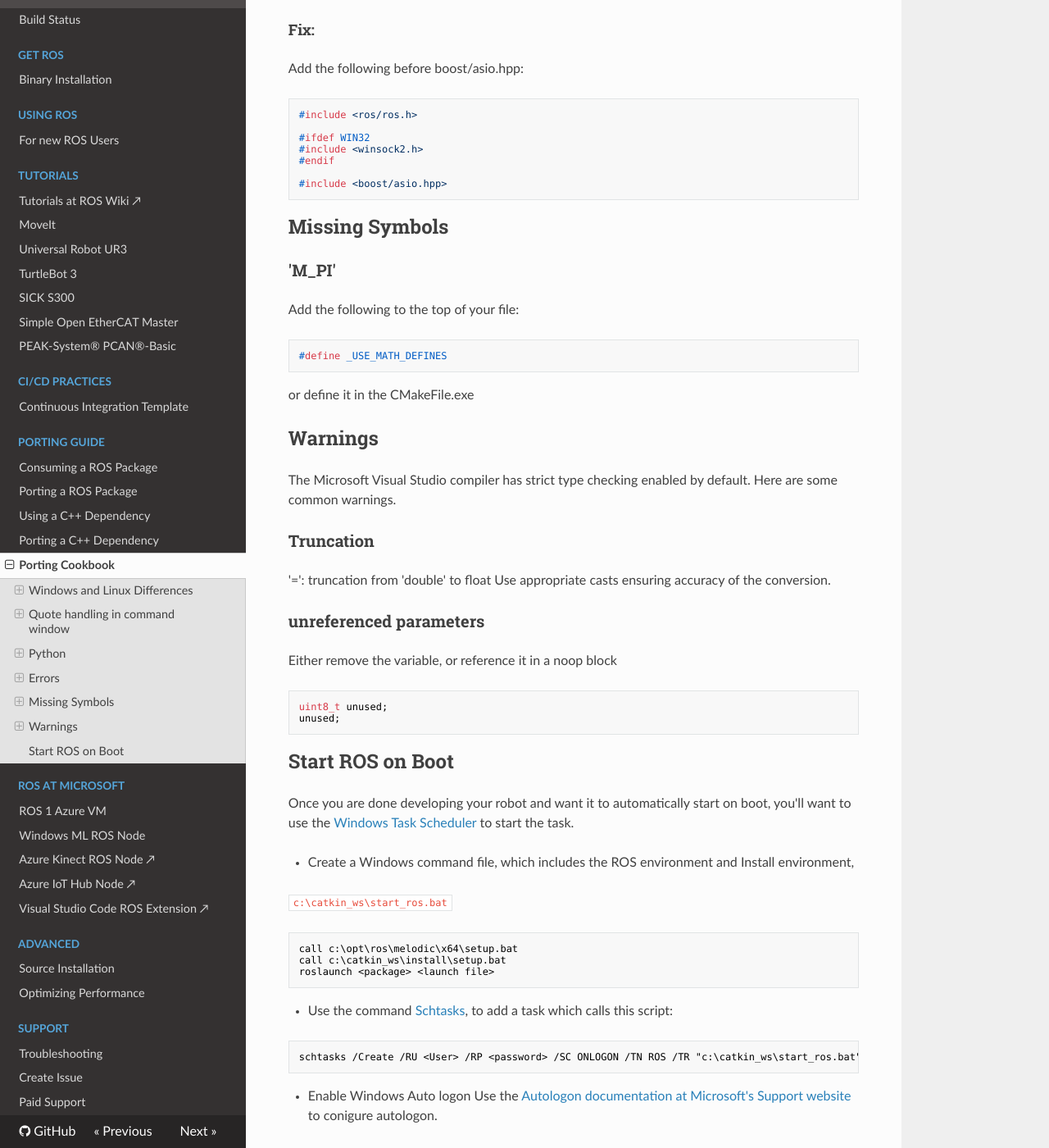
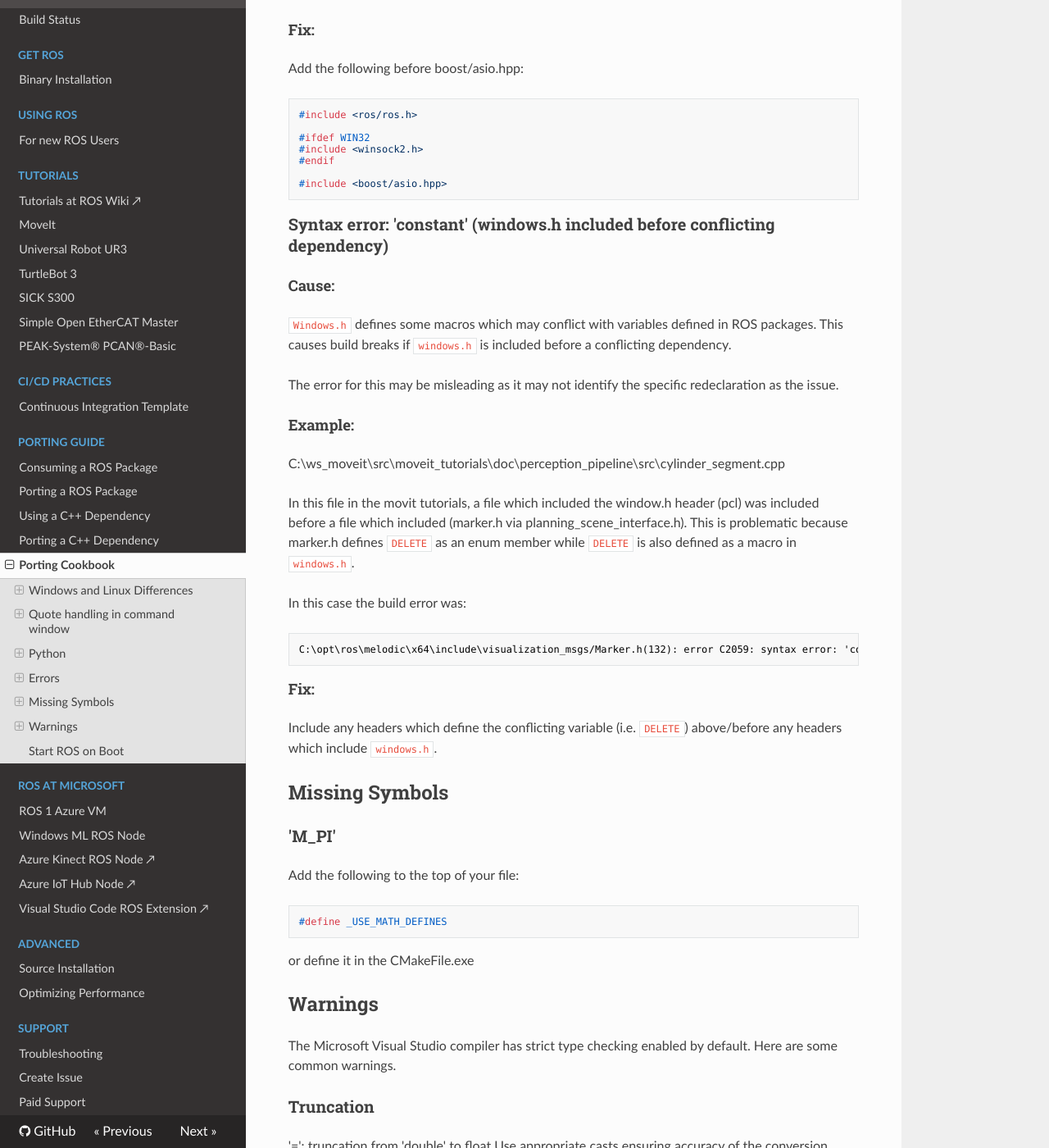
Before and after one commit to ms-iot/ROSOnWindows, an MkDocs documentation site: the page built from docs/Porting/Cookbook.md, in a window 1280 px wide and 1400 px high, scrolled down 5094 px. Shown: the whole window at 82% size. Built offline with MkDocs 1.6.1, drawn with Linux system fonts in a browser that asks for light colours; nearby versions of some CDN libraries.

Commit message:
Added windows.h DELETE redefinition error to porting cookbook. (#193)
* Added windows.h DELETE redefinition error to porting cookbook.

* style fixes.

Co-authored-by: Sean Yen <seanyen@microsoft.com>

````diff
--- a/docs/Porting/Cookbook.md
+++ b/docs/Porting/Cookbook.md
@@ -186,6 +186,27 @@
 
 #include <boost/asio.hpp>
 ```
+### Syntax error: 'constant' (windows.h included before conflicting dependency)
+
+#### Cause:
+
+`Windows.h` defines some macros which may conflict with variables defined in ROS packages. This causes build breaks if `windows.h` is included before a conflicting dependency.
+
+The error for this may be misleading as it may not identify the specific redeclaration as the issue.
+#### Example:
+C:\ws_moveit\src\moveit_tutorials\doc\perception_pipeline\src\cylinder_segment.cpp
+
+In this file in the movit tutorials, a file which included the window.h header (pcl) was included before a file which included (marker.h via planning_scene_interface.h).
+This is problematic because marker.h defines `DELETE` as an enum member while `DELETE` is also defined as a macro in `windows.h`.
+
+In this case the build error was:
+``` Batchfile
+C:\opt\ros\melodic\x64\include\visualization_msgs/Marker.h(132): error C2059: syntax error: 'constant'
+```
+#### Fix:
+
+Include any headers which define the conflicting variable (i.e. `DELETE`) above/before any headers which include `windows.h`.
+
 
 ## Missing Symbols
 ### 'M_PI'
````
